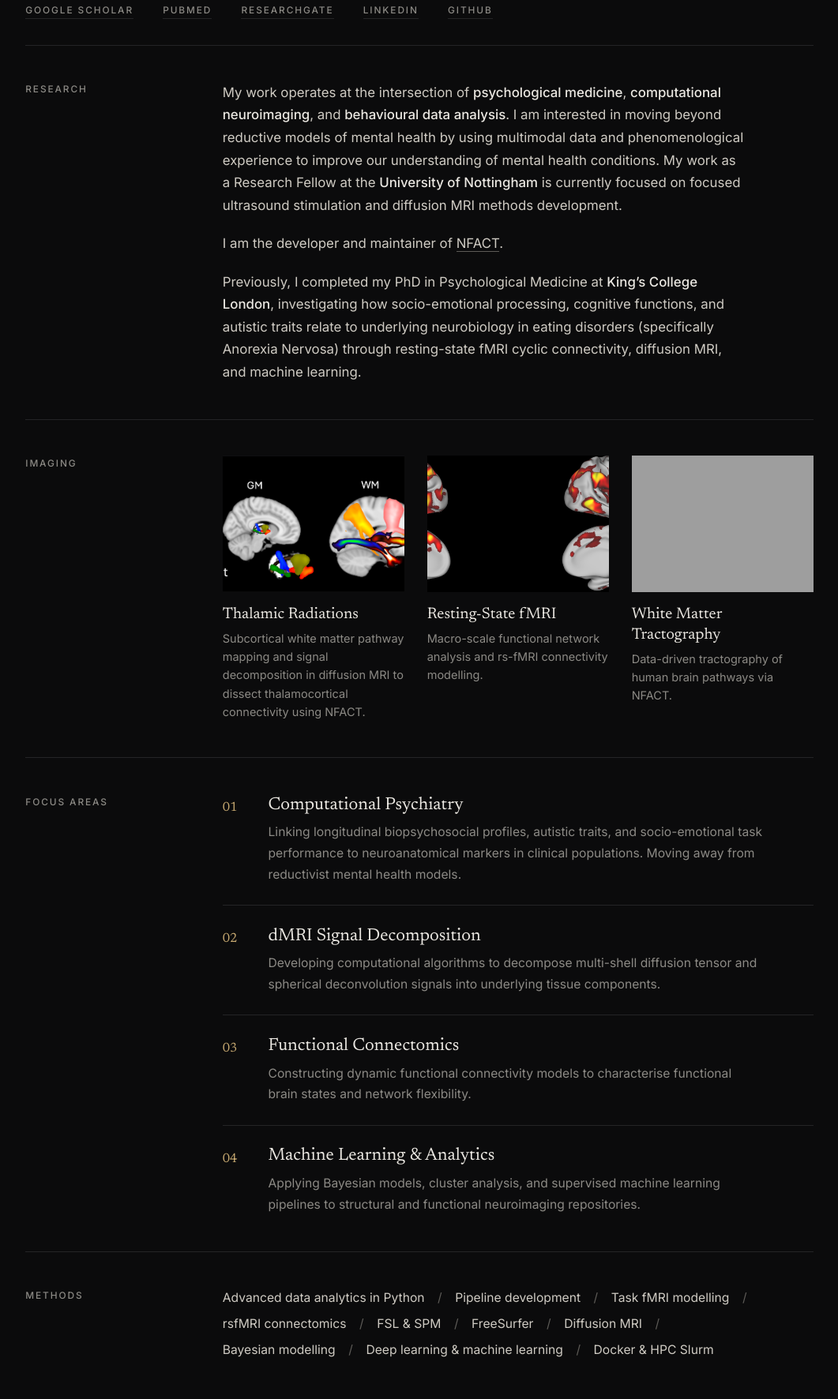
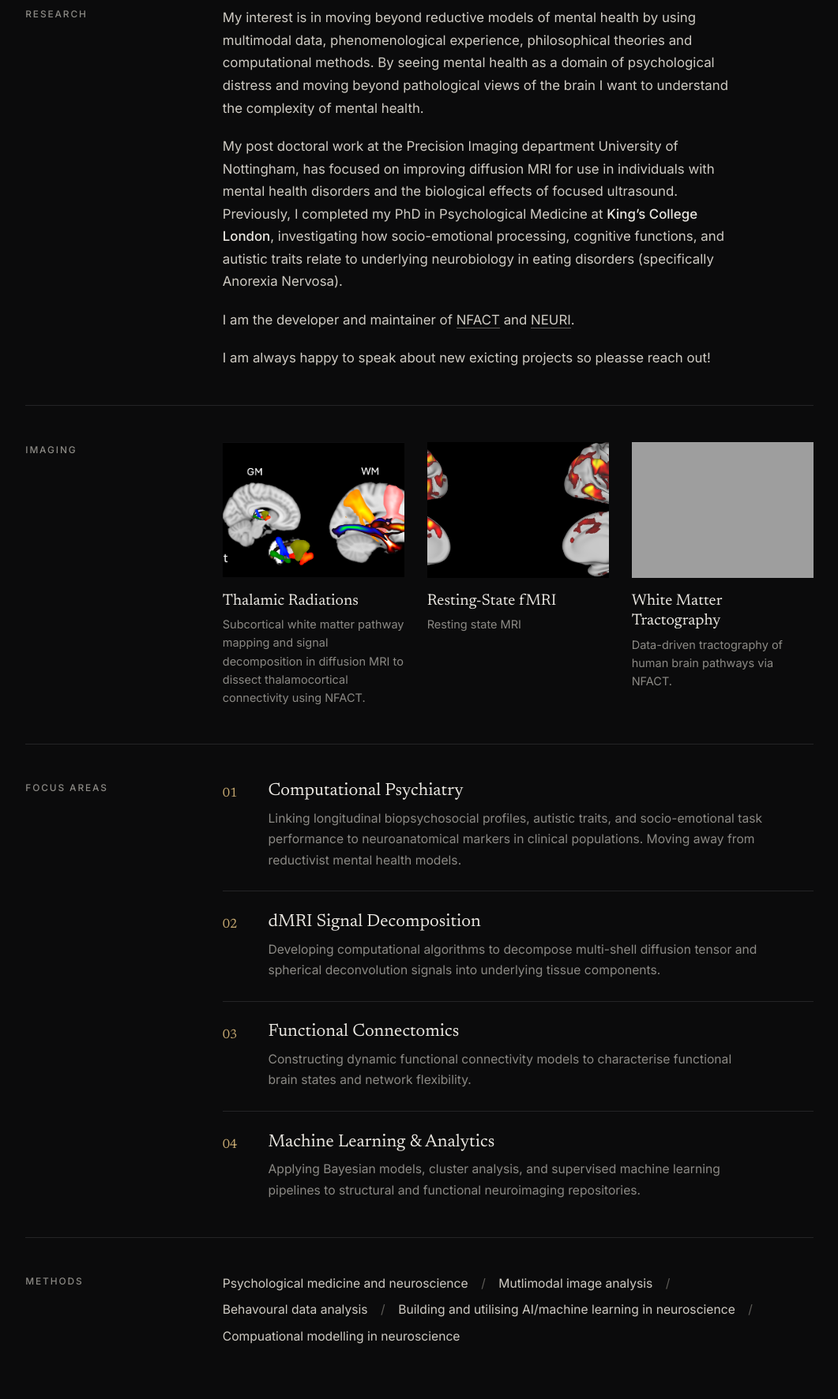
Before and after one commit to Daniel-Halls/Daniel-Halls.github.io, an Astro site: page / in a window 1280 px wide. Shown: the part 682-2454 px from the top of the page at 79% size, without its empty margins (109-1170 px from the left). Built offline with nearby package versions, Linux system fonts and the light colour scheme; Astro itself is replaced by a stand-in of ours; grey boxes are pictures that could not be loaded.

Commit message:
Update about.md

```diff
--- a/content/about.md
+++ b/content/about.md
@@ -2,7 +2,7 @@
 hero:
   eyebrow: "Clinical Neuroscience & Computational Brain Imaging"
   title: "Dr. Daniel Halls"
-  lead: "Medically trained doctor and Clinical Neuroscientist bridging clinical medicine, computational modelling, and high-resolution MRI to map the structural and functional architecture of the human brain."
+  lead: "Medically trained Clinical Neuroscientist"
   links:
     - title: "Publications"
       url: "/publications/"
@@ -15,7 +15,7 @@ modalities:
     description: "Subcortical white matter pathway mapping and signal decomposition in diffusion MRI to dissect thalamocortical connectivity using NFACT."
   - title: "Resting-State fMRI"
     image: "/images/rsfMRI.png"
-    description: "Macro-scale functional network analysis and rs-fMRI connectivity modelling."
+    description: "Resting state MRI"
   - title: "White Matter Tractography"
     image: "/images/tractography.png"
     description: "Data-driven tractography of human brain pathways via NFACT."
@@ -31,20 +31,17 @@ pillars:
     description: "Applying Bayesian models, cluster analysis, and supervised machine learning pipelines to structural and functional neuroimaging repositories."
 
 skills:
-  - "Advanced data analytics in Python"
-  - "Pipeline development"
-  - "Task fMRI modelling"
-  - "rsfMRI connectomics"
-  - "FSL & SPM"
-  - "FreeSurfer"
-  - "Diffusion MRI"
-  - "Bayesian modelling"
-  - "Deep learning & machine learning"
-  - "Docker & HPC Slurm"
+- Psychological medicine and neuroscience
+- Mutlimodal image analysis
+- Behavoural data analysis
+- Building and utilising AI/machine learning in neuroscience
+- Compuational modelling in neuroscience
 ---
 
-My work operates at the intersection of **psychological medicine**, **computational neuroimaging**, and **behavioural data analysis**. I am interested in moving beyond reductive models of mental health by using multimodal data and phenomenological experience to improve our understanding of mental health conditions. My work as a Research Fellow at the **University of Nottingham** is currently focused on focused ultrasound stimulation and diffusion MRI methods development.
+My interest is in moving beyond reductive models of mental health by using multimodal data, phenomenological experience, philosophical theories and computational methods. By seeing mental health as a domain of psychological distress and moving beyond pathological views of the brain I want to understand the complexity of mental health.
 
-I am the developer and maintainer of [NFACT](https://nfact.readthedocs.io/en/latest/).
+My post doctoral work at the Precision Imaging department University of Nottingham, has focused on improving diffusion MRI for use in individuals with mental health disorders and the biological effects of focused ultrasound. Previously, I completed my PhD in Psychological Medicine at **King’s College London**, investigating how socio-emotional processing, cognitive functions, and autistic traits relate to underlying neurobiology in eating disorders (specifically Anorexia Nervosa).
 
-Previously, I completed my PhD in Psychological Medicine at **King’s College London**, investigating how socio-emotional processing, cognitive functions, and autistic traits relate to underlying neurobiology in eating disorders (specifically Anorexia Nervosa) through resting-state fMRI cyclic connectivity, diffusion MRI, and machine learning.
+I am the developer and maintainer of [NFACT](https://nfact.readthedocs.io/en/latest/) and [NEURI](https://github.com/Daniel-Halls/neuri).
+
+I am always happy to speak about new exicting projects so pleasse reach out!
```
